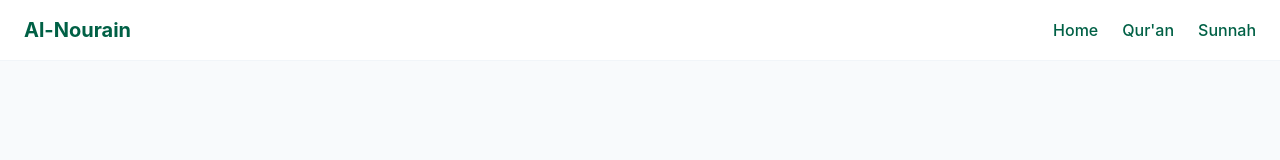
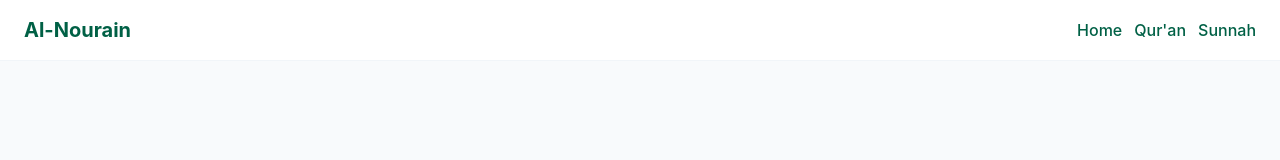
Before and after one commit to M7mdJbr/Al-Nourain, a React (Vite) app: page / in a window 1280 px wide. Shown: the top 160 px of the page. Built offline with nearby package versions, Linux system fonts and the light colour scheme.

Commit message:
edit navbar

```diff
--- a/src/components/Navbar.jsx
+++ b/src/components/Navbar.jsx
@@ -9,7 +9,7 @@ const Navbar = () => {
           Al-Nourain
         </Link>
       </div>
-      <div className="flex justify-center gap-6 font-medium">
+      <div className="flex justify-center gap-3 font-medium">
         <Link to="/" className="hover:text-emerald-600 transition-colors">
           Home
         </Link>
```
